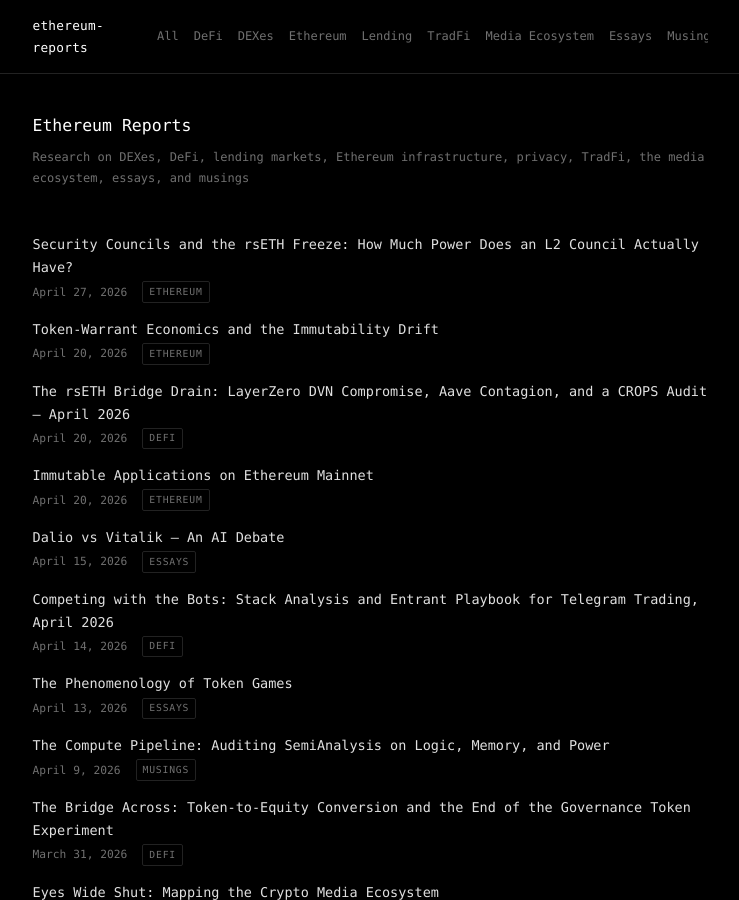
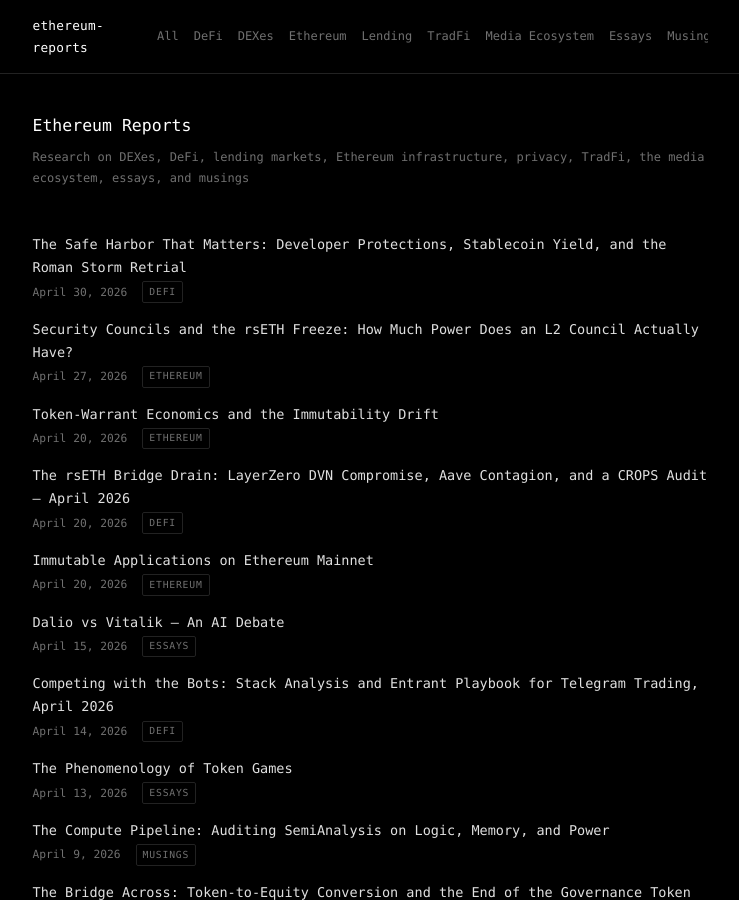
Before and after one commit to 0xapriori/ethereum-reports, a Jekyll site: the page built from index.md, in a window 1280 px wide and 900 px high. Shown: the whole window, without its empty margins (270-1009 px from the left). Built offline with Jekyll 4.4.1, drawn with Linux system fonts in a browser that asks for light colours; some of the changed text lies outside the part shown.

Commit message:
Add frontmatter so CLARITY Act report renders on site
Co-Authored-By: Claude Opus 4.6 (1M context) <noreply@anthropic.com>

```diff
--- a/defi/clarity-act-developer-safe-harbor-april-2026.md
+++ b/defi/clarity-act-developer-safe-harbor-april-2026.md
@@ -1,3 +1,8 @@
+---
+title: "The Safe Harbor That Matters: Developer Protections, Stablecoin Yield, and the Roman Storm Retrial"
+date: 2026-04-30
+---
+
 # The Safe Harbor That Matters: Developer Protections, Stablecoin Yield, and the Roman Storm Retrial
 
 *The CLARITY Act's most consequential provision is buried beneath a fight over bank deposit spreads*
```
